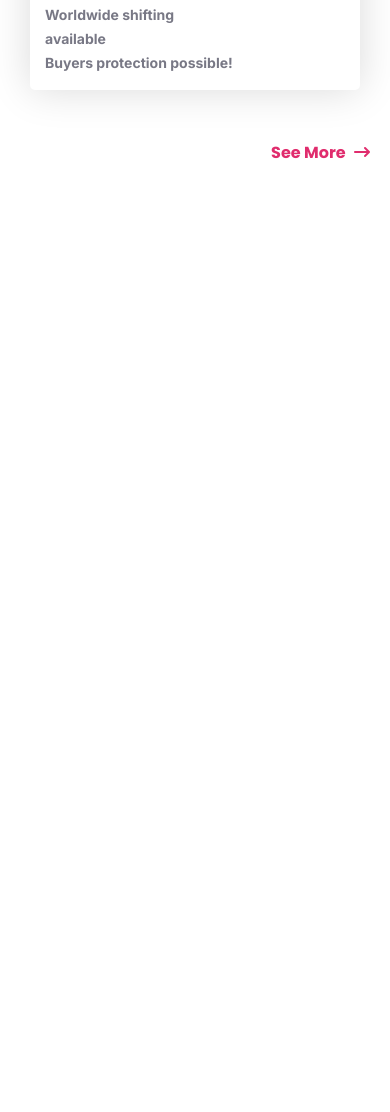
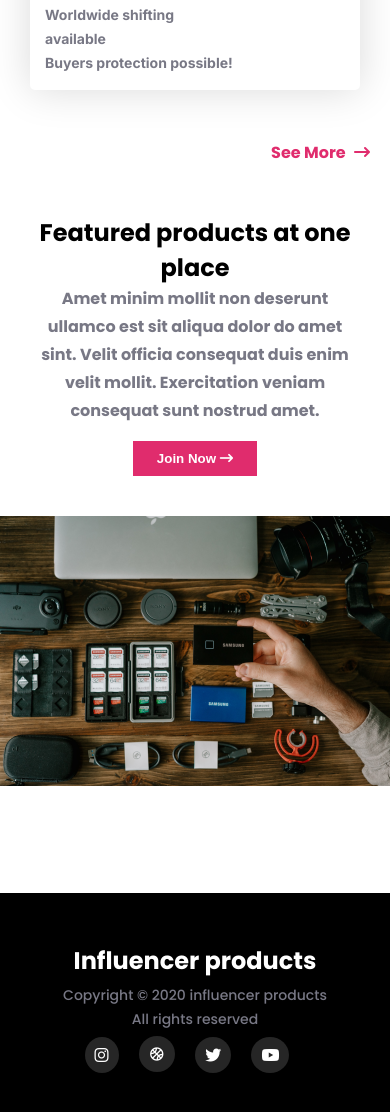
Before and after one commit to Aasif-Shahriar/influencer-s-gears-website, a plain HTML site: page index.html in a window 390 px wide. Shown: the part 5421-6533 px from the top of the page. Before the commit the page ends 5686 px from the top, so only its background shows below. Drawn offline with nearby package versions, Linux system fonts and the light colour scheme.

Commit message:
completed footer and added to the repo

```diff
--- a/index.html
+++ b/index.html
@@ -11,6 +11,7 @@
       crossorigin="anonymous"
       referrerpolicy="no-referrer"
     />
+    <link href='https://unpkg.com/boxicons@2.1.4/css/boxicons.min.css' rel='stylesheet'>
     <title>Influencer's Gears</title>
   </head>
   <body>
@@ -236,7 +237,28 @@
         <a href="" class="see-more-btn">See More <i class="fa-solid fa-arrow-right-long"></i> </a>
        </div>
       </section>
+      <section class="feature-section flex">
+        <div class="feature-img">
+            <img src="images/gear.png" alt="">
+        </div>
+        <div class="feature-content">
+            <h3 class="feature-title">Featured products at one place</h3>
+            <p class="feature-description">Amet minim mollit non deserunt ullamco est sit aliqua dolor do amet sint. Velit officia consequat duis enim velit mollit. Exercitation veniam consequat sunt nostrud amet.</p>
+           <div class="feature-btn">
+            <button class="btn-primary">Join Now <i class="fa-solid fa-arrow-right-long"></i></button>
+           </div>
+        </div>
+      </section>
     </main>
-    <footer></footer>
+    <footer class="footer-section">
+        <h3 class="footer-title">Influencer products</h3>
+        <small class="copy-right">Copyright © 2020  influencer products <br> All rights reserved</small>
+        <div class="footer-icon">
+            <i class="fa-brands fa-instagram"></i>
+            <i class='bx bx-basketball'></i>
+            <i class="fa-brands fa-twitter"></i>
+            <i class="fa-brands fa-youtube"></i>
+        </div>
+    </footer>
   </body>
 </html>
--- a/styles/style.css
+++ b/styles/style.css
@@ -197,6 +197,60 @@
     margin-left: 5px;
 }
 
+/* feature section styles */
+.feature-section{
+    max-width: 1110px;
+    margin: 0 auto 100px;
+    gap: 95px;
+    font-family: "Poppins", serif;
+}
+.feature-title{
+    font-size: 2.3rem;
+    margin-bottom: 16px;
+    font-weight: 700;
+    color: var(--dark-1);
+}
+.feature-description{
+    width: 500px;
+    font-weight: 700;
+    line-height: 28px;
+    color: var(--dark-3);
+    margin-bottom: 16px;
+}
+.feature-content > button > i{
+    margin-left: 8px;
+}
+
+/* footer styles */
+.footer-section{
+    background: var(--dark-1);
+    color: white;
+    display: flex;
+    flex-direction: column;
+    justify-content: center;
+    align-items: center;
+    padding: 50px 0;
+    font-family: "Poppins";
+}
+.footer-title{
+    font-size: 1.5rem;
+    font-weight: 700;
+}
+.copy-right{
+    font-size: 14px;
+    line-height: 24px;
+    font-weight: 500;
+    text-align: center;
+    margin: 5px 0;
+    color: var(--dark-3);
+}
+.footer-icon i{
+    margin-right: 16px;
+    cursor: pointer;
+    background: rgba(255,255,255,0.15);
+    padding: 10px;
+    border-radius: 50%;
+}
 /* responsive for small devices */
 @media screen and (max-width: 576px) {
   .header {
@@ -259,7 +313,29 @@
 }
 .container-btn{
     margin-right: 20px;
+    margin-bottom: 50px;
 }
+.feature-section{
+    flex-direction: column-reverse;
+    gap: 20px;
+}
+.feature-title{
+    width: 311px;
+    text-align: center;
+    font-size: 1.5rem;
+    margin: 0 auto;
+}
+.feature-description{
+    width: 330px;
+    margin: 0 auto;
+    text-align: center;
+    margin-bottom: 16px;
+}
+.feature-btn{
+    text-align: center;
+    margin-bottom: 20px;
+}
+
 }
 
 
@@ -318,5 +394,28 @@
     }
     .container-btn{
         margin-right: 30px;
+        margin-bottom: 50px;
+    }
+    .feature-section{
+        flex-direction: column-reverse;
+        gap: 20px;
+    }
+    .feature-img{
+        width: 80%;
+    }
+    .feature-img img{
+        width: 100%;
+    }
+    .feature-title{
+        text-align: center;
+        font-size: 1.5rem;
+    }
+    .feature-description{
+        text-align: center;
+        margin-bottom: 16px;
+    }
+    .feature-btn{
+        text-align: center;
+        margin-bottom: 20px;
     }
 }
```
